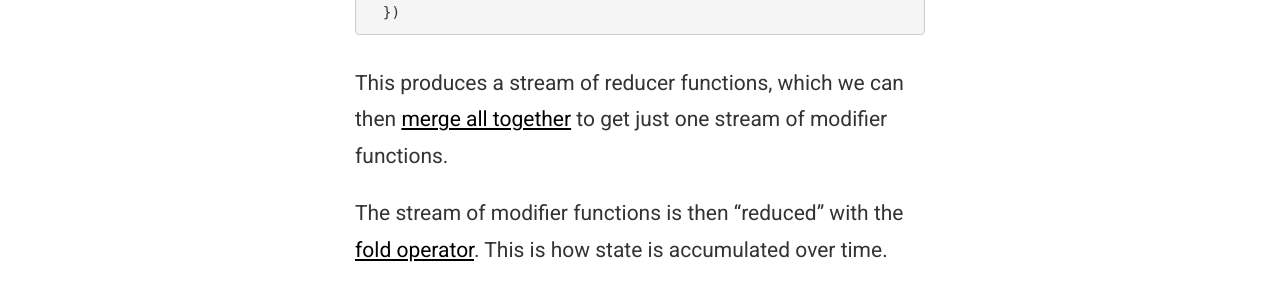
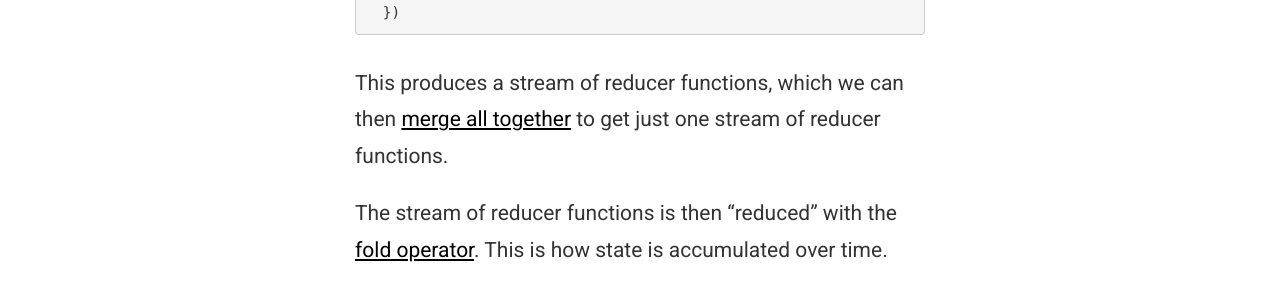
Before and after one commit to staltz/staltz.com, a Jekyll site: the page built from _posts/2016-02-08-reducer-pattern-in-cyclejs.md, in a window 1280 px wide. Shown: the part 701-997 px from the top of the page. Built offline with Jekyll 4.4.1, drawn with Linux system fonts in a browser that asks for light colours; nearby versions of some CDN libraries.

Commit message:
Update 2016-02-08-reducer-pattern-in-cyclejs.md

```diff
--- a/_posts/2016-02-08-reducer-pattern-in-cyclejs.md
+++ b/_posts/2016-02-08-reducer-pattern-in-cyclejs.md
@@ -14,9 +14,9 @@ const setHighlightReducer$ = actions.setHighlight$
   })
 {% endhighlight %}
 
-This produces a stream of reducer functions, which we can then [merge all together](https://github.com/cyclejs/cyclejs/blob/198c3079584a17d2fd3cadcac87d5aa3ee330098/examples/autocomplete-search/src/app.js#L184-L189) to get just one stream of modifier functions.
+This produces a stream of reducer functions, which we can then [merge all together](https://github.com/cyclejs/cyclejs/blob/198c3079584a17d2fd3cadcac87d5aa3ee330098/examples/autocomplete-search/src/app.js#L184-L189) to get just one stream of reducer functions.
 
-The stream of modifier functions is then “reduced” with the [fold operator](https://github.com/cyclejs/cyclejs/blob/198c3079584a17d2fd3cadcac87d5aa3ee330098/examples/autocomplete-search/src/app.js#L204). This is how state is accumulated over time.
+The stream of reducer functions is then “reduced” with the [fold operator](https://github.com/cyclejs/cyclejs/blob/198c3079584a17d2fd3cadcac87d5aa3ee330098/examples/autocomplete-search/src/app.js#L204). This is how state is accumulated over time.
 
 {% highlight js %}
 reducer$.fold((acc, reducer) => reducer(acc), state)
```
